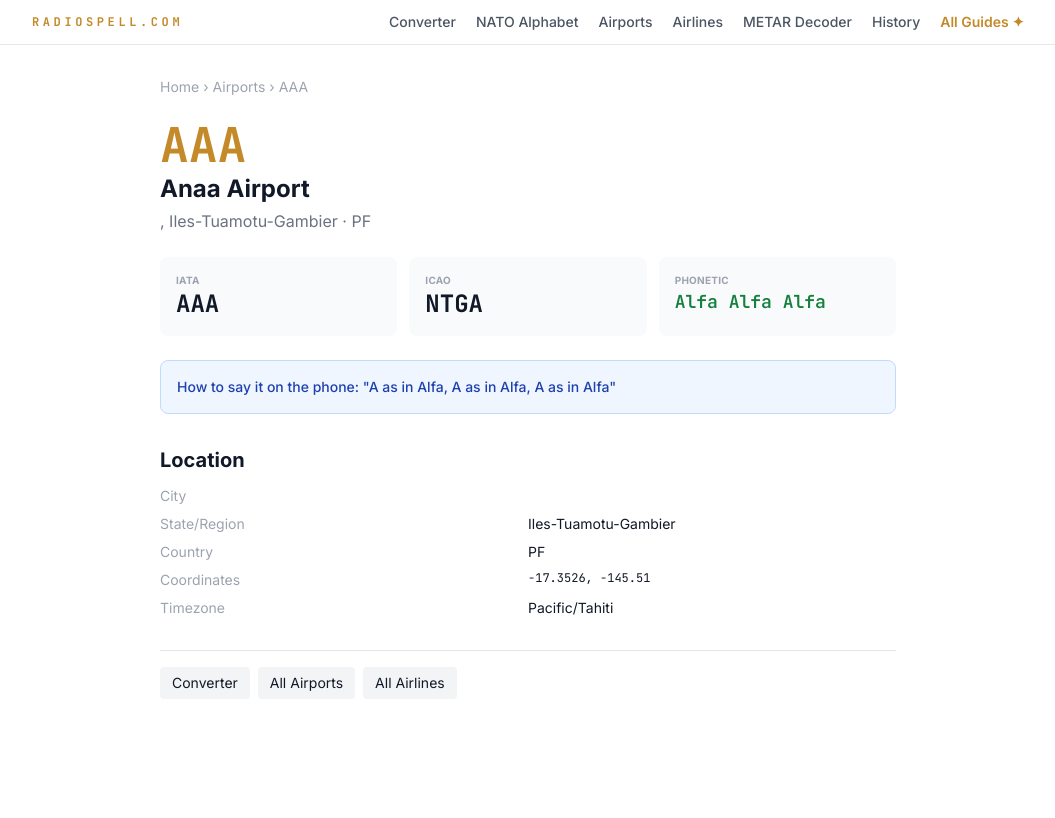
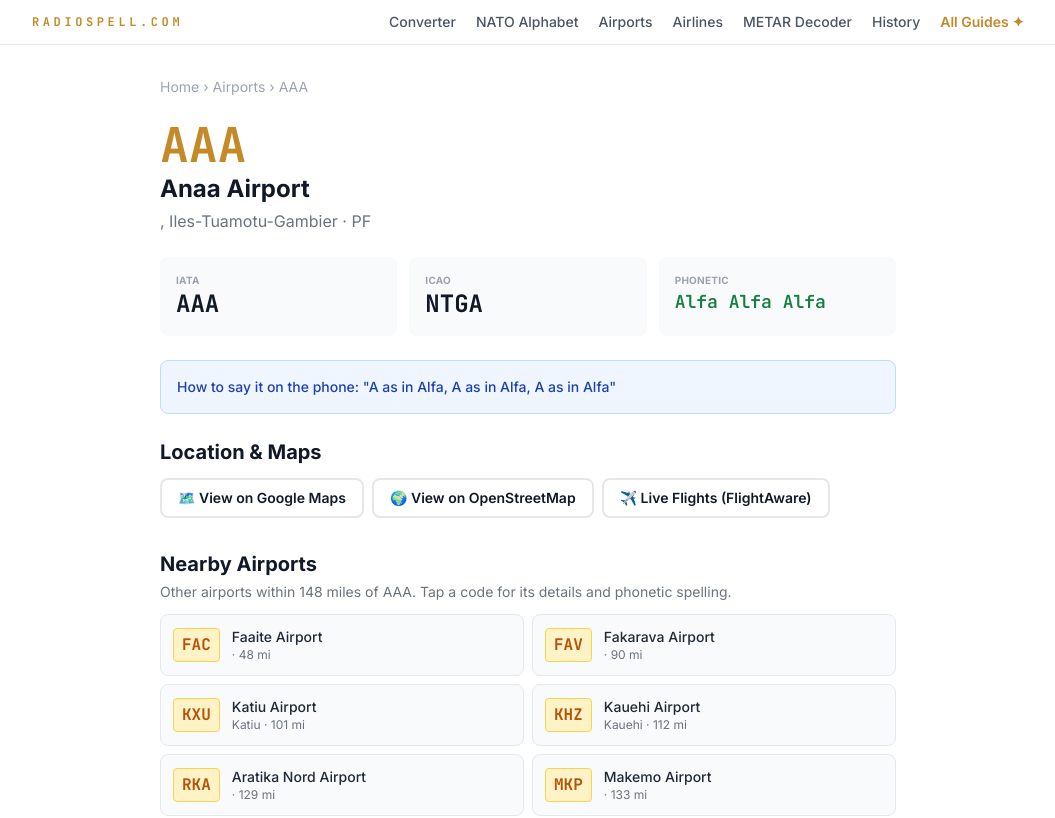
Before and after one commit to swillif/radiospell, a Next.js app: page /airport/AAA in a window 1280 px wide. Shown: the top 818 px of the page, without its empty margins (112-1167 px from the left). Built offline with nearby package versions, Linux system fonts and the light colour scheme.

Commit message:
Add nearby airports and make codes clearly clickable

```diff
--- a/app/airport/[iata]/page.tsx
+++ b/app/airport/[iata]/page.tsx
@@ -3,6 +3,7 @@ import airports from '@/data/airports.json';
 import airlines from '@/data/airlines.json';
 import routes from '@/data/routes.json';
 import { NATO, NATO_NUMBERS } from '@/data/alphabets';
+import { findNearbyAirports, type AirportLike } from '@/lib/nearby';
 
 type Airport = typeof airports[number];
 
@@ -17,7 +18,7 @@ export async function generateMetadata({ params }: { params: { iata: string } })
   if (!ap) return { title: 'Airport Not Found' };
   return {
     title: `${ap.iata} — ${ap.name} | Airport Code & Phonetic Spelling`,
-    description: `${ap.iata} is the IATA code for ${ap.name} in ${ap.city}, ${ap.country}. NATO phonetic: ${ap.phonetic}. Airlines, routes & more.`,
+    description: `${ap.iata} is the IATA code for ${ap.name} in ${ap.city}, ${ap.country}. NATO phonetic: ${ap.phonetic}. Airlines, nearby airports, location & more.`,
     alternates: { canonical: `https://radiospell.com/airport/${ap.iata}/` },
   };
 }
@@ -29,10 +30,19 @@ export default function AirportPage({ params }: { params: { iata: string } }) {
   const rm = routes as Record<string, string[]>;
   const serving = (airlines as any[]).filter(al => rm[al.iata]?.includes(ap.iata)).slice(0, 60);
 
+  const nearby = findNearbyAirports(ap as AirportLike, airports as AirportLike[], 8, 400);
+
   const spell = ap.iata.split('').map(c => {
     const w = NATO[c] || NATO_NUMBERS[c] || c;
     return `${c} as in ${w}`;
   }).join(', ');
+
+  const mapsUrl = ap.lat != null
+    ? `https://www.google.com/maps/search/?api=1&query=${ap.lat},${ap.lon}`
+    : null;
+  const osmUrl = ap.lat != null
+    ? `https://www.openstreetmap.org/?mlat=${ap.lat}&mlon=${ap.lon}#map=13/${ap.lat}/${ap.lon}`
+    : null;
 
   return (
     <article className="max-w-3xl mx-auto px-4 py-8">
@@ -59,13 +69,59 @@ export default function AirportPage({ params }: { params: { iata: string } }) {
         </div>
       </div>
 
-      <div className="bg-blue-50 border border-blue-200 rounded-lg p-4 mb-8">
+      <div className="bg-blue-50 border border-blue-200 rounded-lg p-4 mb-6">
         <p className="text-sm font-medium text-blue-800">How to say it on the phone: &quot;{spell}&quot;</p>
       </div>
 
+      {/* MAP LINKS */}
+      {mapsUrl && (
+        <section className="mb-8">
+          <h2 className="text-xl font-bold mb-3">Location &amp; Maps</h2>
+          <div className="flex flex-wrap gap-2">
+            <a href={mapsUrl} target="_blank" rel="noopener noreferrer"
+               className="inline-flex items-center gap-2 px-4 py-2 bg-white border-2 border-gray-200 rounded-lg text-sm font-semibold hover:border-amber-400 hover:bg-amber-50 transition">
+              🗺️ View on Google Maps
+            </a>
+            <a href={osmUrl!} target="_blank" rel="noopener noreferrer"
+               className="inline-flex items-center gap-2 px-4 py-2 bg-white border-2 border-gray-200 rounded-lg text-sm font-semibold hover:border-amber-400 hover:bg-amber-50 transition">
+              🌍 View on OpenStreetMap
+            </a>
+            <a href={`https://www.flightaware.com/live/airport/${ap.icao}`} target="_blank" rel="noopener noreferrer"
+               className="inline-flex items-center gap-2 px-4 py-2 bg-white border-2 border-gray-200 rounded-lg text-sm font-semibold hover:border-amber-400 hover:bg-amber-50 transition">
+              ✈️ Live Flights (FlightAware)
+            </a>
+          </div>
+        </section>
+      )}
+
+      {/* NEARBY AIRPORTS */}
+      {nearby.length > 0 && (
+        <section className="mb-8">
+          <h2 className="text-xl font-bold mb-1">Nearby Airports</h2>
+          <p className="text-sm text-gray-500 mb-3">
+            Other airports within {Math.max(...nearby.map(n => n.distanceMi))} miles of {ap.iata}. Tap a code for its details and phonetic spelling.
+          </p>
+          <div className="grid grid-cols-1 sm:grid-cols-2 gap-2">
+            {nearby.map(n => (
+              <a key={n.iata} href={`/airport/${n.iata}/`}
+                 className="flex items-center gap-3 p-3 bg-gray-50 border border-gray-200 rounded-lg hover:border-amber-400 hover:bg-amber-50 transition group">
+                <span className="font-mono font-bold text-base text-amber-700 bg-amber-100 border border-amber-300 rounded px-2 py-1 shrink-0 group-hover:bg-amber-200 transition">
+                  {n.iata}
+                </span>
+                <span className="min-w-0 flex-1">
+                  <span className="block text-sm font-medium text-gray-800 truncate">{n.name}</span>
+                  <span className="block text-xs text-gray-500">{n.city} · {n.distanceMi} mi</span>
+                </span>
+              </a>
+            ))}
+          </div>
+        </section>
+      )}
+
       {serving.length > 0 && (
         <section className="mb-8">
-          <h2 className="text-xl font-bold mb-3">Airlines at {ap.name} ({serving.length})</h2>
+          <h2 className="text-xl font-bold mb-1">Airlines at {ap.name}</h2>
+          <p className="text-sm text-gray-500 mb-3">{serving.length} airlines operate here. Tap a code for callsign and route details.</p>
           <div className="overflow-x-auto border rounded-lg">
             <table className="w-full text-sm">
               <thead><tr className="bg-gray-50 border-b">
@@ -75,9 +131,16 @@ export default function AirportPage({ params }: { params: { iata: string } }) {
               </tr></thead>
               <tbody>
                 {serving.map((al: any) => (
-                  <tr key={al.iata} className="border-b border-gray-100">
-                    <td className="py-2 px-3 font-mono font-bold"><a href={`/airline/${al.iata}/`} className="text-amber-600 hover:underline">{al.iata}</a></td>
-                    <td className="py-2 px-3">{al.name}</td>
+                  <tr key={al.iata} className="border-b border-gray-100 hover:bg-amber-50 transition">
+                    <td className="py-2 px-3">
+                      <a href={`/airline/${al.iata}/`}
+                         className="inline-block font-mono font-bold text-amber-700 bg-amber-100 border border-amber-300 rounded px-2 py-0.5 hover:bg-amber-200 transition">
+                        {al.iata}
+                      </a>
+                    </td>
+                    <td className="py-2 px-3">
+                      <a href={`/airline/${al.iata}/`} className="hover:text-amber-700 hover:underline">{al.name}</a>
+                    </td>
                     <td className="py-2 px-3 text-purple-700 font-medium">{al.callsign || '—'}</td>
                   </tr>
                 ))}
@@ -88,12 +151,12 @@ export default function AirportPage({ params }: { params: { iata: string } }) {
       )}
 
       <section className="mb-8">
-        <h2 className="text-xl font-bold mb-3">Location</h2>
+        <h2 className="text-xl font-bold mb-3">Airport Details</h2>
         <dl className="grid grid-cols-2 gap-y-2 text-sm">
           <dt className="text-gray-400">City</dt><dd>{ap.city}</dd>
           {ap.state && <><dt className="text-gray-400">State/Region</dt><dd>{ap.state}</dd></>}
           <dt className="text-gray-400">Country</dt><dd>{ap.country}</dd>
-          {ap.lat && <><dt className="text-gray-400">Coordinates</dt><dd className="font-mono text-xs">{ap.lat}, {ap.lon}</dd></>}
+          {ap.lat != null && <><dt className="text-gray-400">Coordinates</dt><dd className="font-mono text-xs">{ap.lat}, {ap.lon}</dd></>}
           {ap.tz && <><dt className="text-gray-400">Timezone</dt><dd>{ap.tz}</dd></>}
         </dl>
       </section>
@@ -102,6 +165,7 @@ export default function AirportPage({ params }: { params: { iata: string } }) {
         <a href="/" className="text-sm bg-gray-100 px-3 py-1.5 rounded hover:bg-gray-200">Converter</a>
         <a href="/airport-codes/" className="text-sm bg-gray-100 px-3 py-1.5 rounded hover:bg-gray-200">All Airports</a>
         <a href="/airline-codes/" className="text-sm bg-gray-100 px-3 py-1.5 rounded hover:bg-gray-200">All Airlines</a>
+        <a href="/metar-decoder/" className="text-sm bg-gray-100 px-3 py-1.5 rounded hover:bg-gray-200">METAR Decoder</a>
       </div>
     </article>
   );
--- /dev/null
+++ b/lib/nearby.ts
@@ -0,0 +1,84 @@
+// lib/nearby.ts
+// Finds nearby airports using coordinates already in airports.json.
+// No external API, no cost. A bounding-box prefilter keeps the build fast:
+// without it, 7,914 pages x 7,914 airports = ~62M haversine calls.
+
+export interface AirportLike {
+  iata: string;
+  icao: string;
+  name: string;
+  city: string;
+  state: string;
+  country: string;
+  lat: number | null;
+  lon: number | null;
+  tz: string;
+  phonetic: string;
+}
+
+export interface NearbyAirport extends AirportLike {
+  distanceKm: number;
+  distanceMi: number;
+}
+
+const EARTH_RADIUS_KM = 6371;
+
+function toRad(deg: number) {
+  return (deg * Math.PI) / 180;
+}
+
+function haversineKm(lat1: number, lon1: number, lat2: number, lon2: number) {
+  const dLat = toRad(lat2 - lat1);
+  const dLon = toRad(lon2 - lon1);
+  const a =
+    Math.sin(dLat / 2) * Math.sin(dLat / 2) +
+    Math.cos(toRad(lat1)) * Math.cos(toRad(lat2)) * Math.sin(dLon / 2) * Math.sin(dLon / 2);
+  return EARTH_RADIUS_KM * 2 * Math.asin(Math.sqrt(a));
+}
+
+/**
+ * Returns the closest airports to `origin`, nearest first.
+ * `maxKm` caps how far away a result can be; `limit` caps how many come back.
+ */
+export function findNearbyAirports(
+  origin: AirportLike,
+  all: AirportLike[],
+  limit = 8,
+  maxKm = 400
+): NearbyAirport[] {
+  if (origin.lat == null || origin.lon == null) return [];
+
+  const oLat = origin.lat;
+  const oLon = origin.lon;
+
+  // Bounding box prefilter. 1 degree of latitude is ~111 km.
+  // Longitude degrees shrink toward the poles, so widen the window by 1/cos(lat).
+  const latPad = maxKm / 111;
+  const cosLat = Math.max(Math.cos(toRad(oLat)), 0.01); // guard near the poles
+  const lonPad = latPad / cosLat;
+
+  const candidates: NearbyAirport[] = [];
+
+  for (const a of all) {
+    if (a.lat == null || a.lon == null) continue;
+    if (a.iata === origin.iata) continue;
+    if (Math.abs(a.lat - oLat) > latPad) continue;
+
+    // Handle the antimeridian: compare the shorter way around.
+    let dLon = Math.abs(a.lon - oLon);
+    if (dLon > 180) dLon = 360 - dLon;
+    if (dLon > lonPad) continue;
+
+    const km = haversineKm(oLat, oLon, a.lat, a.lon);
+    if (km > maxKm) continue;
+
+    candidates.push({
+      ...a,
+      distanceKm: Math.round(km),
+      distanceMi: Math.round(km * 0.621371),
+    });
+  }
+
+  candidates.sort((x, y) => x.distanceKm - y.distanceKm);
+  return candidates.slice(0, limit);
+}
```
Also changed, not shown: app/airline-codes/AirlineSearch.tsx (+23 -4 lines), app/airport-codes/AirportSearch.tsx (+23 -4 lines).
